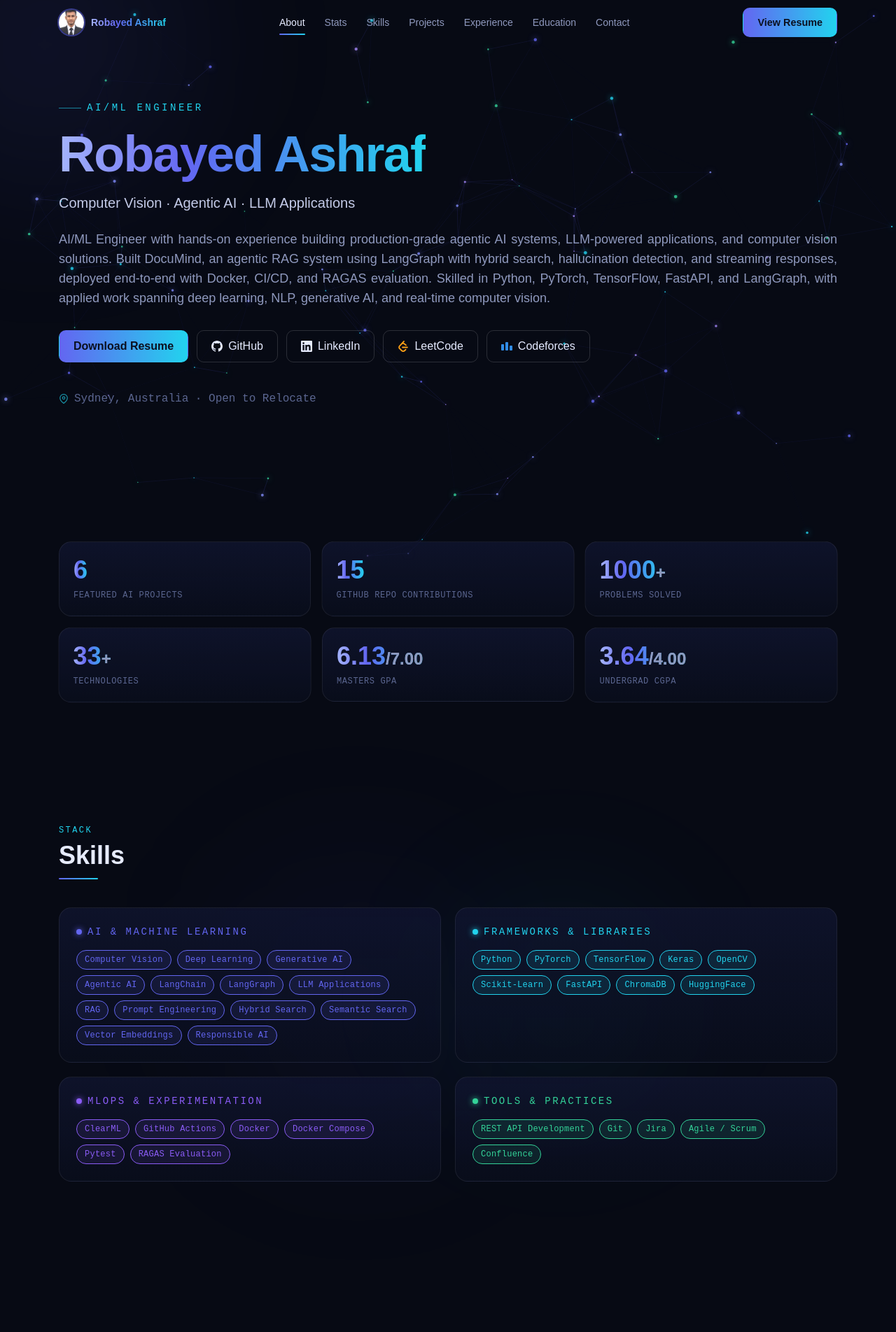
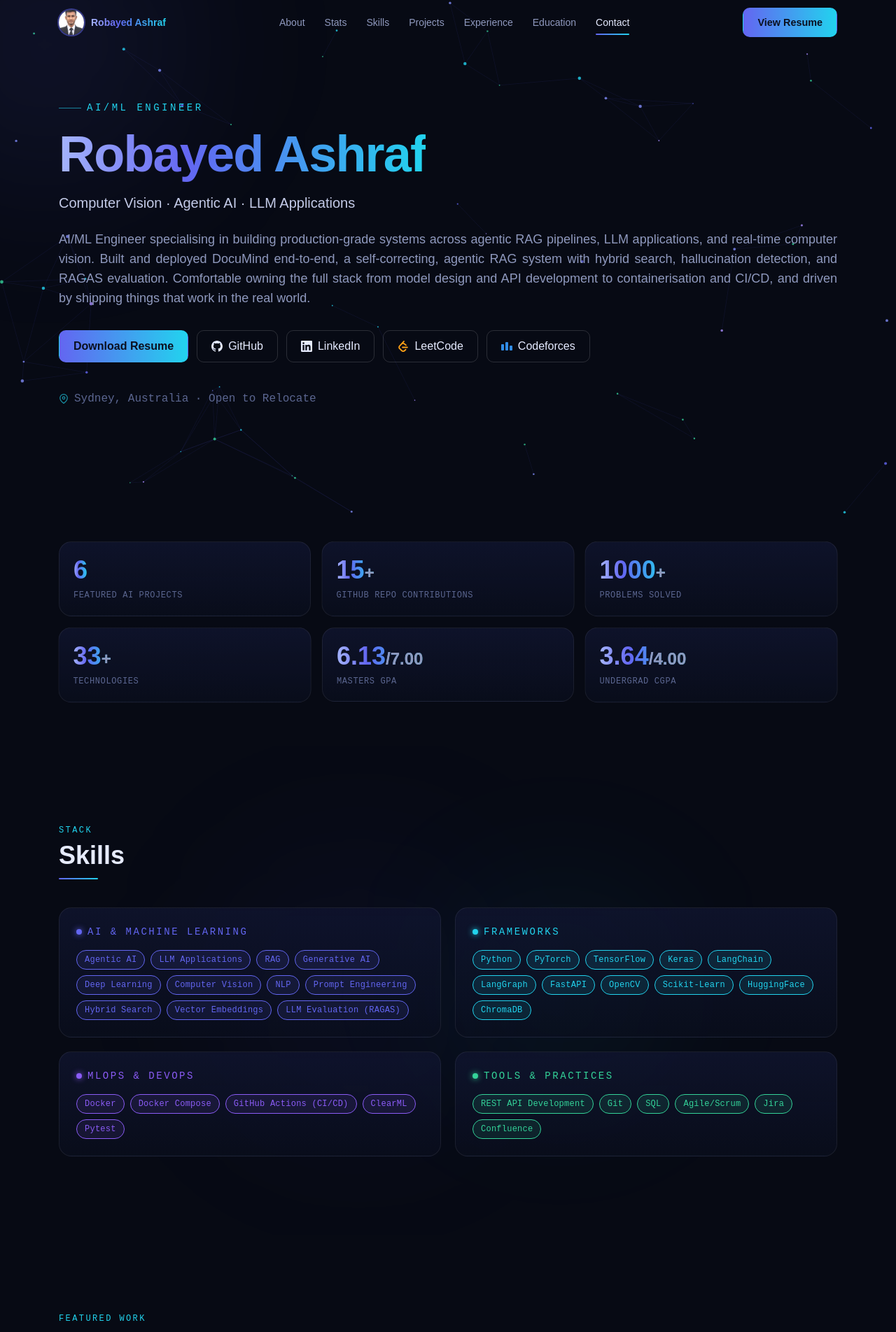
Before and after one commit to robayedl/robayedl.github.io, a React (Vite) app: page / in a window 1280 px wide. Shown: the top 1904 px of the page at 70% size. Built offline with nearby package versions, Linux system fonts and the light colour scheme.

Commit message:
optimize

```diff
--- a/src/App.jsx
+++ b/src/App.jsx
@@ -1,13 +1,15 @@
+import { lazy, Suspense } from 'react';
 import Nav from './components/Nav.jsx';
 import Hero from './components/Hero.jsx';
 import ParticleBackground from './components/ParticleBackground.jsx';
 import Stats from './components/Stats.jsx';
 import Skills from './components/Skills.jsx';
 import Projects from './components/Projects.jsx';
-import Experience from './components/Experience.jsx';
-import Education from './components/Education.jsx';
-import Contact from './components/Contact.jsx';
-import Footer from './components/Footer.jsx';
+
+const Experience = lazy(() => import('./components/Experience.jsx'));
+const Education = lazy(() => import('./components/Education.jsx'));
+const Contact = lazy(() => import('./components/Contact.jsx'));
+const Footer = lazy(() => import('./components/Footer.jsx'));
 
 export default function App() {
   return (
@@ -19,11 +21,15 @@ export default function App() {
         <Stats />
         <Skills />
         <Projects />
-        <Experience />
-        <Education />
-        <Contact />
+        <Suspense>
+          <Experience />
+          <Education />
+          <Contact />
+        </Suspense>
       </main>
-      <Footer />
+      <Suspense>
+        <Footer />
+      </Suspense>
     </div>
   );
 }
--- a/src/components/Nav.jsx
+++ b/src/components/Nav.jsx
@@ -15,20 +15,25 @@ export default function Nav() {
   }, []);
 
   useEffect(() => {
-    const observers = [];
-    nav.forEach(({ id }) => {
-      const el = document.getElementById(id);
-      if (!el) return;
-      const io = new IntersectionObserver(
-        (entries) => {
-          entries.forEach((e) => { if (e.isIntersecting) setActive(id); });
-        },
-        { rootMargin: '-45% 0px -50% 0px', threshold: 0 }
-      );
-      io.observe(el);
-      observers.push(io);
-    });
-    return () => observers.forEach((o) => o.disconnect());
+    const ids = nav.map(({ id }) => id);
+    const updateActive = () => {
+      // At the bottom of the page, always activate the last section
+      if (window.innerHeight + window.scrollY >= document.body.scrollHeight - 60) {
+        setActive(ids[ids.length - 1]);
+        return;
+      }
+      // Otherwise pick the last section whose top has passed 30% from the top
+      const triggerY = window.innerHeight * 0.3;
+      let current = ids[0];
+      for (const id of ids) {
+        const el = document.getElementById(id);
+        if (el && el.getBoundingClientRect().top <= triggerY) current = id;
+      }
+      setActive(current);
+    };
+    updateActive();
+    window.addEventListener('scroll', updateActive, { passive: true });
+    return () => window.removeEventListener('scroll', updateActive);
   }, []);
 
   return (
--- a/src/components/ParticleBackground.jsx
+++ b/src/components/ParticleBackground.jsx
@@ -1,7 +1,5 @@
 import { useEffect, useRef } from 'react';
 
-// Full-page fixed background: neural-net particles with mouse repulsion,
-// multi-colour glowing dots, and faster drift. Respects prefers-reduced-motion.
 export default function ParticleBackground() {
   const ref = useRef(null);
 
@@ -10,6 +8,7 @@ export default function ParticleBackground() {
     if (!canvas) return;
     const ctx = canvas.getContext('2d');
     const reduced = window.matchMedia('(prefers-reduced-motion: reduce)').matches;
+    if (reduced) return;
 
     const COLORS = ['#6366f1', '#22d3ee', '#818cf8', '#34d399', '#a78bfa'];
     let width = 0, height = 0;
@@ -17,6 +16,7 @@ export default function ParticleBackground() {
     let particles = [];
     const mouse = { x: -9999, y: -9999 };
     let raf = 0;
+    let lastTime = 0;
 
     const resize = () => {
       width = window.innerWidth;
@@ -24,7 +24,8 @@ export default function ParticleBackground() {
       canvas.width = width * dpr;
       canvas.height = height * dpr;
       ctx.setTransform(dpr, 0, 0, dpr, 0, 0);
-      const count = Math.min(120, Math.floor((width * height) / 12000));
+      // Fewer particles: 65 max, larger area divisor
+      const count = Math.min(65, Math.floor((width * height) / 18000));
       particles = Array.from({ length: count }, () => ({
         x: Math.random() * width,
         y: Math.random() * height,
@@ -35,11 +36,17 @@ export default function ParticleBackground() {
       }));
     };
 
-    const draw = () => {
+    const draw = (timestamp) => {
+      // Throttle to ~30 fps — background animation doesn't need 60 fps
+      if (timestamp - lastTime < 33) {
+        raf = requestAnimationFrame(draw);
+        return;
+      }
+      lastTime = timestamp;
+
       ctx.clearRect(0, 0, width, height);
 
       for (const p of particles) {
-        // Mouse repulsion within 130 px
         const mdx = p.x - mouse.x;
         const mdy = p.y - mouse.y;
         const md2 = mdx * mdx + mdy * mdy;
@@ -48,56 +55,47 @@ export default function ParticleBackground() {
           p.vx += mdx * force;
           p.vy += mdy * force;
         }
-
-        // Speed cap
         const spd = Math.sqrt(p.vx * p.vx + p.vy * p.vy);
         if (spd > 1.0) { p.vx *= 1.0 / spd; p.vy *= 1.0 / spd; }
-
         p.x += p.vx;
         p.y += p.vy;
         if (p.x < 0 || p.x > width) p.vx *= -1;
         if (p.y < 0 || p.y > height) p.vy *= -1;
       }
 
-      // Connection lines
-      const maxDist = 155;
-      ctx.lineWidth = 0.8;
+      // Batch all connection lines into a single stroke call instead of one per pair
+      const maxDist2 = 130 * 130;
+      ctx.beginPath();
+      ctx.lineWidth = 0.7;
+      ctx.strokeStyle = 'rgba(99,102,241,0.12)';
       for (let i = 0; i < particles.length; i++) {
         for (let j = i + 1; j < particles.length; j++) {
           const a = particles[i], b = particles[j];
           const dx = a.x - b.x, dy = a.y - b.y;
-          const d2 = dx * dx + dy * dy;
-          if (d2 < maxDist * maxDist) {
-            const alpha = (1 - Math.sqrt(d2) / maxDist) * 0.22;
-            ctx.strokeStyle = `rgba(99,102,241,${alpha})`;
-            ctx.beginPath();
+          if (dx * dx + dy * dy < maxDist2) {
             ctx.moveTo(a.x, a.y);
             ctx.lineTo(b.x, b.y);
-            ctx.stroke();
           }
         }
       }
+      ctx.stroke();
 
-      // Glowing dots
+      // Draw dots without shadowBlur (shadowBlur forces a GPU compositing pass per dot)
       for (const p of particles) {
-        ctx.save();
-        ctx.shadowBlur = 8;
-        ctx.shadowColor = p.color;
         ctx.fillStyle = p.color + 'cc';
         ctx.beginPath();
         ctx.arc(p.x, p.y, p.r, 0, Math.PI * 2);
         ctx.fill();
-        ctx.restore();
       }
 
-      if (!reduced) raf = requestAnimationFrame(draw);
+      raf = requestAnimationFrame(draw);
     };
 
     const onMouseMove = (e) => { mouse.x = e.clientX; mouse.y = e.clientY; };
     const onMouseLeave = () => { mouse.x = -9999; mouse.y = -9999; };
 
     resize();
-    draw();
+    raf = requestAnimationFrame(draw);
     window.addEventListener('resize', resize);
     window.addEventListener('mousemove', onMouseMove);
     document.addEventListener('mouseleave', onMouseLeave);
--- a/src/components/ProjectAnimation.jsx
+++ b/src/components/ProjectAnimation.jsx
@@ -90,29 +90,28 @@ export default function ProjectAnimation({ animType = 'neural', accent = '#6366f
           n.y = (n.y + n.vy + 1) % 1;
           n.pulse += 0.035;
         });
+        // Batch all connection lines into a single stroke call
+        const maxD2 = (w * 0.28) * (w * 0.28);
+        ctx.beginPath();
+        ctx.lineWidth = 0.7;
+        ctx.strokeStyle = `rgba(${rgb},0.18)`;
         for (let i = 0; i < nodes.length; i++) {
           for (let j = i+1; j < nodes.length; j++) {
             const a = nodes[i], b = nodes[j];
             const dx = (a.x-b.x)*w, dy = (a.y-b.y)*h;
-            const d = Math.sqrt(dx*dx+dy*dy);
-            if (d < w*0.28) {
-              ctx.strokeStyle = `rgba(${rgb},${(1-d/(w*0.28))*0.22})`;
-              ctx.lineWidth = 0.7;
-              ctx.beginPath();
+            if (dx*dx+dy*dy < maxD2) {
               ctx.moveTo(a.x*w, a.y*h);
               ctx.lineTo(b.x*w, b.y*h);
-              ctx.stroke();
             }
           }
         }
+        ctx.stroke();
+        // Simple arc nodes — no per-node radial gradient
         nodes.forEach(n => {
           const r = 2+Math.sin(n.pulse)*0.8;
-          const g = ctx.createRadialGradient(n.x*w, n.y*h, 0, n.x*w, n.y*h, r*5);
-          g.addColorStop(0, `rgba(${rgb},0.45)`);
-          g.addColorStop(1, `rgba(${rgb},0)`);
-          ctx.fillStyle = g;
-          ctx.beginPath(); ctx.arc(n.x*w, n.y*h, r*5, 0, Math.PI*2); ctx.fill();
-          ctx.fillStyle = `rgba(${rgb},0.8)`;
+          ctx.fillStyle = `rgba(${rgb},0.25)`;
+          ctx.beginPath(); ctx.arc(n.x*w, n.y*h, r*3.5, 0, Math.PI*2); ctx.fill();
+          ctx.fillStyle = `rgba(${rgb},0.85)`;
           ctx.beginPath(); ctx.arc(n.x*w, n.y*h, r, 0, Math.PI*2); ctx.fill();
         });
       }
--- a/src/data/content.js
+++ b/src/data/content.js
@@ -16,12 +16,12 @@ export const profile = {
   codeforces: 'https://codeforces.com/profile/robayedl?locale=en',
   leetcode: 'https://leetcode.com/u/robayedl/',
   summary:
-    'AI/ML Engineer with hands-on experience building production-grade agentic AI systems, LLM-powered applications, and computer vision solutions. Built DocuMind, an agentic RAG system using LangGraph with hybrid search, hallucination detection, and streaming responses, deployed end-to-end with Docker, CI/CD, and RAGAS evaluation. Skilled in Python, PyTorch, TensorFlow, FastAPI, and LangGraph, with applied work spanning deep learning, NLP, generative AI, and real-time computer vision.',
+    'AI/ML Engineer specialising in building production-grade systems across agentic RAG pipelines, LLM applications, and real-time computer vision. Built and deployed DocuMind end-to-end, a self-correcting, agentic RAG system with hybrid search, hallucination detection, and RAGAS evaluation. Comfortable owning the full stack from model design and API development to containerisation and CI/CD, and driven by shipping things that work in the real world.',
 };
 
 export const stats = [
   { label: 'Featured AI Projects', value: 6, suffix: '' },
-  { label: 'GitHub Repo Contributions', value: 15, suffix: '' },
+  { label: 'GitHub Repo Contributions', value: 15, suffix: '+' },
   { label: 'Problems Solved', value: 1000, suffix: '+' },
   { label: 'Technologies', value: 33, suffix: '+' },
   { label: 'Masters GPA', value: 6.13, suffix: '/7.00', decimals: 2 },
@@ -43,7 +43,7 @@ export const projects = [
       'Gemini 2.5 Flash, SSE streaming, per-session memory',
       'FastAPI + Streamlit, Docker Compose, CI/CD, RAGAS eval',
     ],
-    tech: ['LangGraph', 'LangChain', 'FastAPI', 'Gemini 2.5', 'ChromaDB', 'Docker', 'RAGAS'],
+    tech: ['LangGraph', 'LangChain', 'FastAPI', 'Gemini 2.5 Flash', 'ChromaDB', 'HuggingFace', 'BM25', 'Docker', 'GitHub Actions', 'RAGAS'],
     github: 'https://github.com/robayedl/DocuMind',
     period: 'Feb 2026 – Present',
     video: {
@@ -176,42 +176,42 @@ export const skills = [
   {
     group: 'AI & Machine Learning',
     items: [
-      'Computer Vision',
-      'Deep Learning',
-      'Generative AI',
       'Agentic AI',
-      'LangChain',
-      'LangGraph',
       'LLM Applications',
       'RAG',
+      'Generative AI',
+      'Deep Learning',
+      'Computer Vision',
+      'NLP',
       'Prompt Engineering',
       'Hybrid Search',
-      'Semantic Search',
       'Vector Embeddings',
-      'Responsible AI',
+      'LLM Evaluation (RAGAS)',
     ],
   },
   {
-    group: 'Frameworks & Libraries',
+    group: 'Frameworks',
     items: [
       'Python',
       'PyTorch',
       'TensorFlow',
       'Keras',
+      'LangChain',
+      'LangGraph',
+      'FastAPI',
       'OpenCV',
       'Scikit-Learn',
-      'FastAPI',
+      'HuggingFace',
       'ChromaDB',
-      'HuggingFace',
     ],
   },
   {
-    group: 'MLOps & Experimentation',
-    items: ['ClearML', 'GitHub Actions', 'Docker', 'Docker Compose', 'Pytest', 'RAGAS Evaluation'],
+    group: 'MLOps & DevOps',
+    items: ['Docker', 'Docker Compose', 'GitHub Actions (CI/CD)', 'ClearML', 'Pytest'],
   },
   {
     group: 'Tools & Practices',
-    items: ['REST API Development', 'Git', 'Jira', 'Agile / Scrum', 'Confluence'],
+    items: ['REST API Development', 'Git', 'SQL', 'Agile/Scrum', 'Jira', 'Confluence'],
   },
 ];
 
@@ -221,10 +221,10 @@ export const experience = [
     company: 'Self-Employed',
     period: 'Feb 2026 – Present',
     bullets: [
-      'Built DocuMind, a production-grade Agentic RAG system using LangGraph with query routing, relevance grading, hallucination detection, and self-correcting retry loops.',
-      'Engineered hybrid retrieval combining BM25 sparse search with dense vector embeddings, fused via Reciprocal Rank Fusion and cross-encoder reranking.',
-      'Integrated Gemini 2.5 Flash with SSE streaming, per-session conversation memory, and RAGAS evaluation for measurable quality tracking.',
-      'Deployed as a multi-service app (FastAPI + Streamlit) with Docker Compose, GitHub Actions CI/CD, and a full REST API.',
+      'Designed the full agentic pipeline architecture from scratch, making deliberate choices around query routing, relevance grading, and hallucination detection.',
+      'Improved retrieval precision by combining BM25 with dense vector search and cross-encoder reranking, iterating until results were meaningfully better than a vector-only baseline.',
+      'Owned the evaluation strategy end-to-end, using RAGAS metrics to identify and fix quality gaps across pipeline iterations.',
+      'Built the complete deployment setup, including containerisation, CI/CD, and REST API, taking the project from prototype to a shippable system.',
     ],
   },
   {
--- a/vite.config.js
+++ b/vite.config.js
@@ -8,6 +8,8 @@ export default defineConfig({
   base: process.env.VITE_BASE_URL ?? '/',
   server: { port: 5173, open: true },
   build: {
+    target: 'esnext',
+    cssMinify: true,
     rollupOptions: {
       output: {
         manualChunks: {
```
Also changed, not shown: 1 other file (tests, documents, lock files or other folders).
